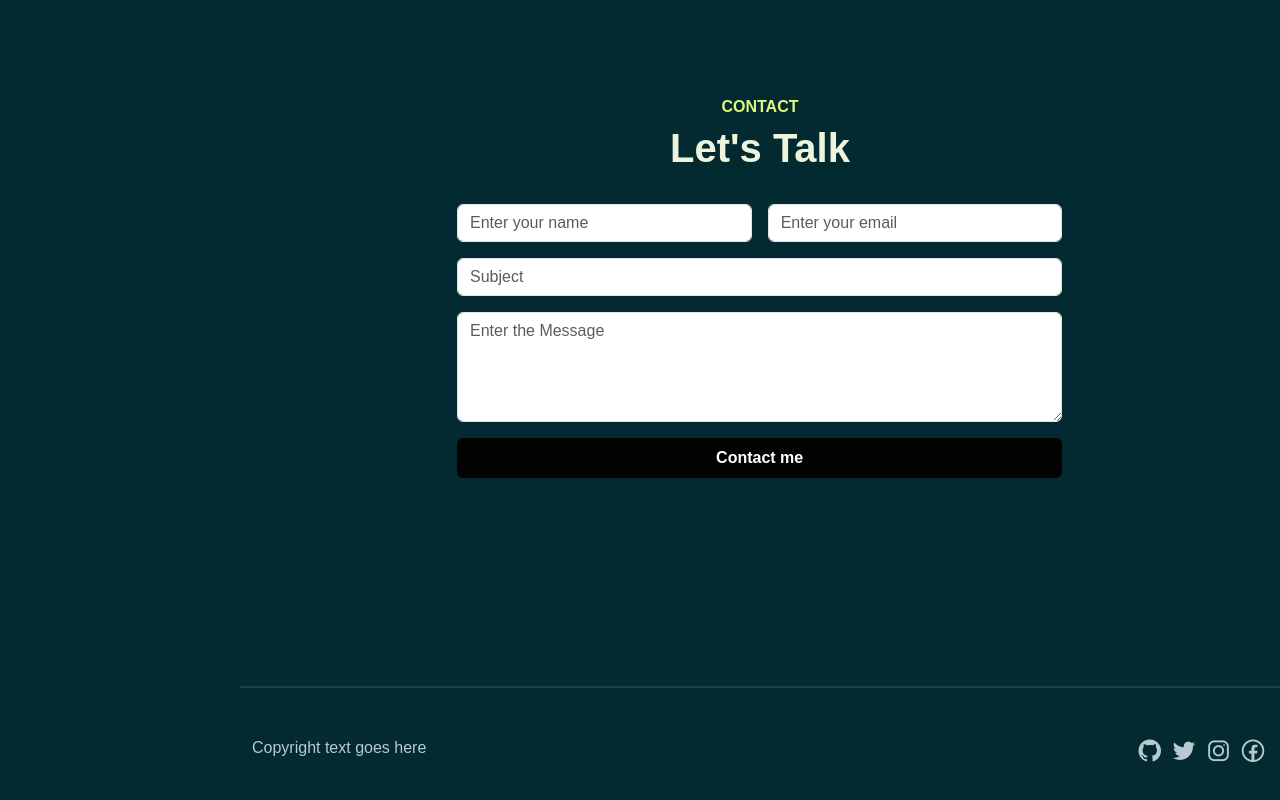
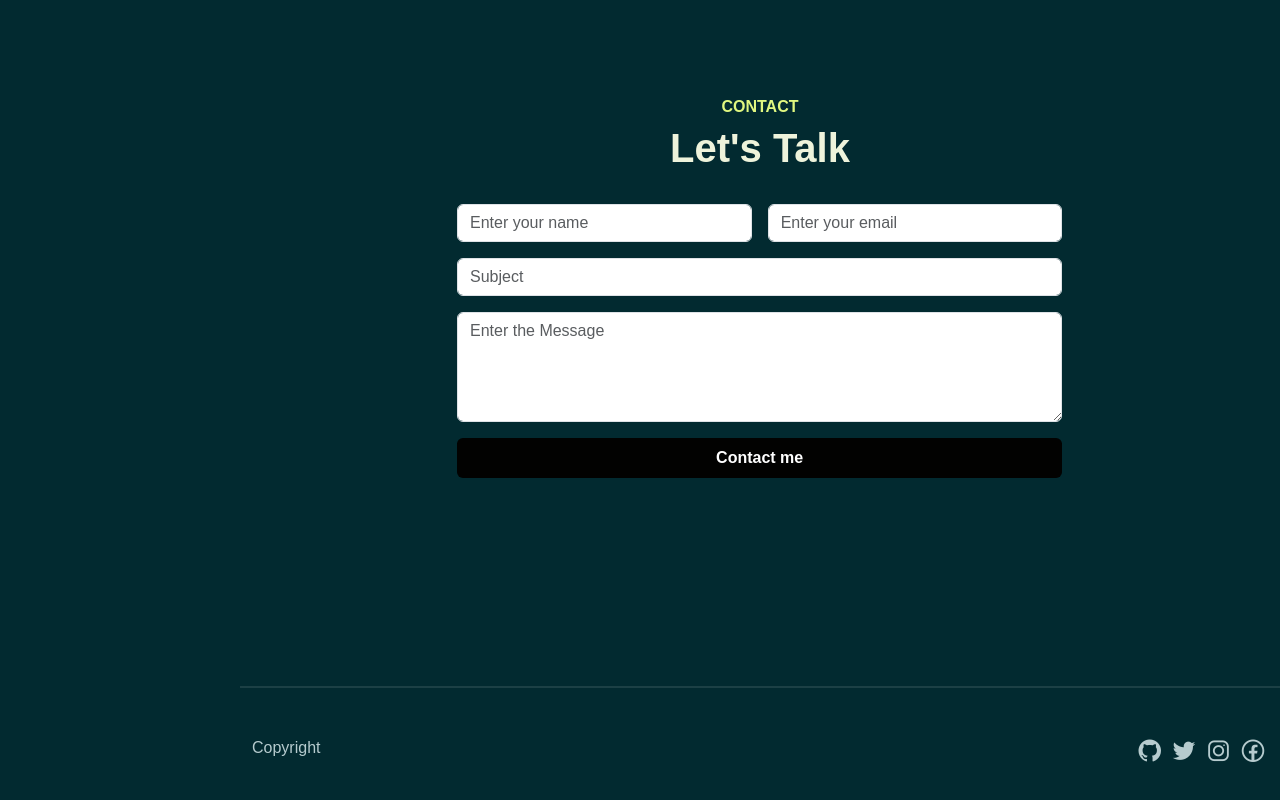
Before and after one commit to vaishnavk2001/portfolio, a plain HTML site: page index.html in a window 1280 px wide. Shown: the part 3328-4128 px from the top of the page. Drawn offline with nearby package versions, Linux system fonts and the light colour scheme; files whose address does not match are found by name; a web font is replaced by a local one.

Commit message:
Update index.html

```diff
--- a/index.html
+++ b/index.html
@@ -274,7 +274,7 @@
             <div class="container">
                 <div class="row gy-4 justify-content-between">
                     <div class="col-auto">
-                        <p>Copyright text goes here</p>
+                        <p>Copyright</p>
                     </div>
                     <div class="col-auto">
                         <div class="social-links">
```
